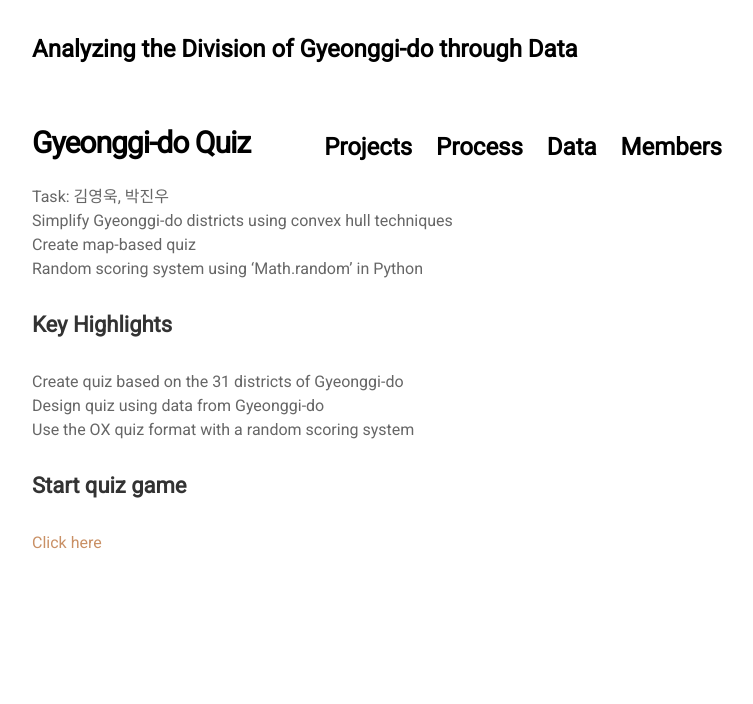
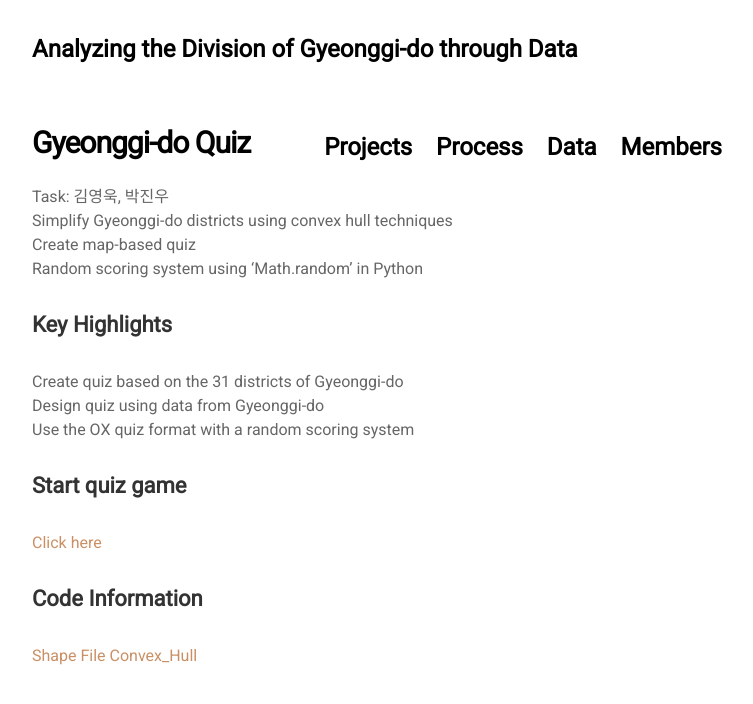
Before and after one commit to jinuew/SICM2002-6, a Jekyll site: the page built from projects/proj-6.md, in a window 1280 px wide. Shown: the top 704 px of the page, without its empty margins (263-1016 px from the left). Built offline with Jekyll 4.4.1, drawn with Linux system fonts in a browser that asks for light colours; nearby versions of some CDN libraries; our own code applies the rules of GitHub Pages for plain Markdown files.

Commit message:
Update proj-6.md

```diff
--- a/projects/proj-6.md
+++ b/projects/proj-6.md
@@ -13,3 +13,6 @@
 
 #### Start quiz game
 [Click here](https://jinuew.github.io/sicm2002-6/assets/quiz.html)
+
+#### Code Information
+[Shape File Convex_Hull](https://github.com/jinuew/sicm2002-6/blob/main/assets/Code/Convex_Hull.ipynb)<br>
```
